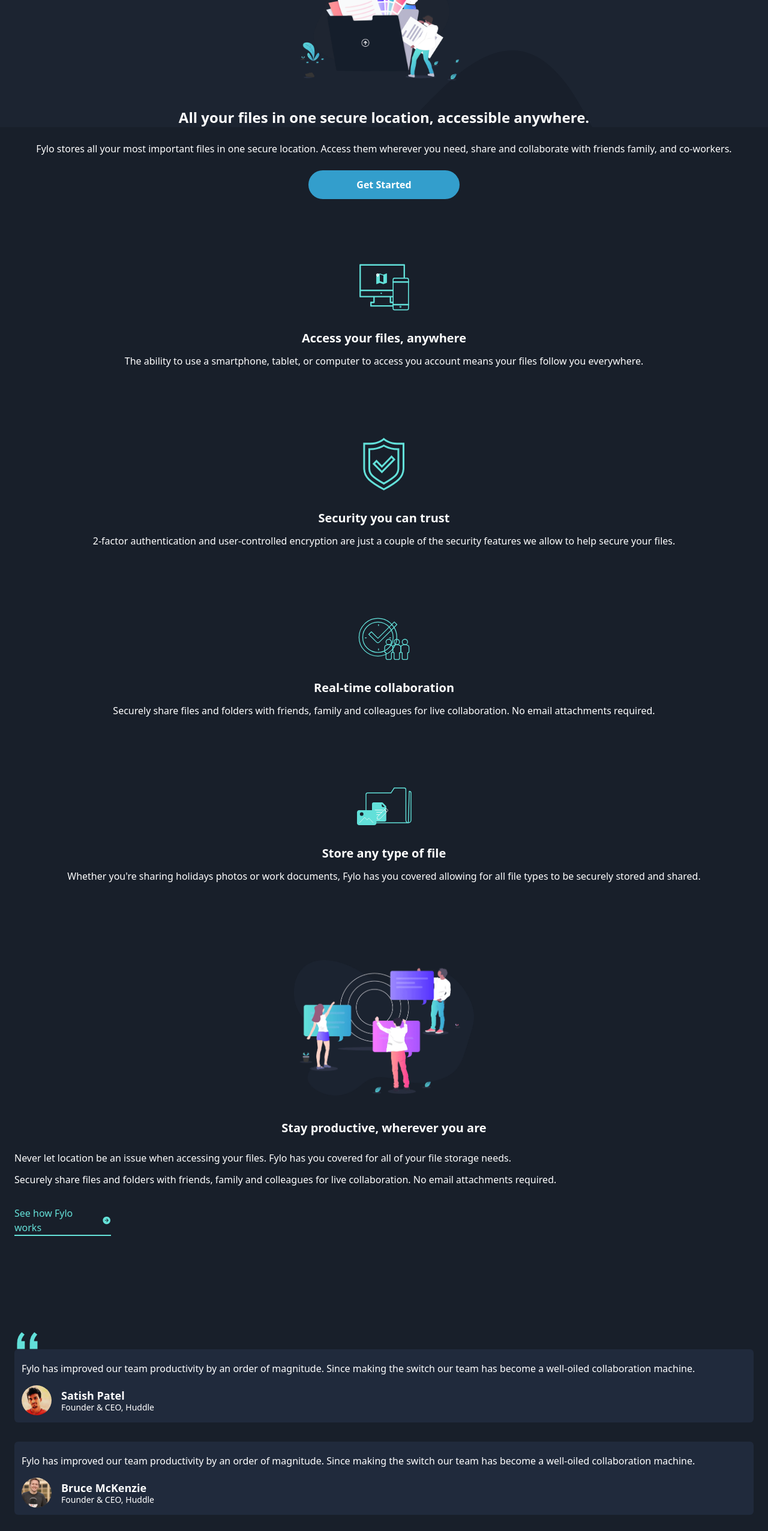
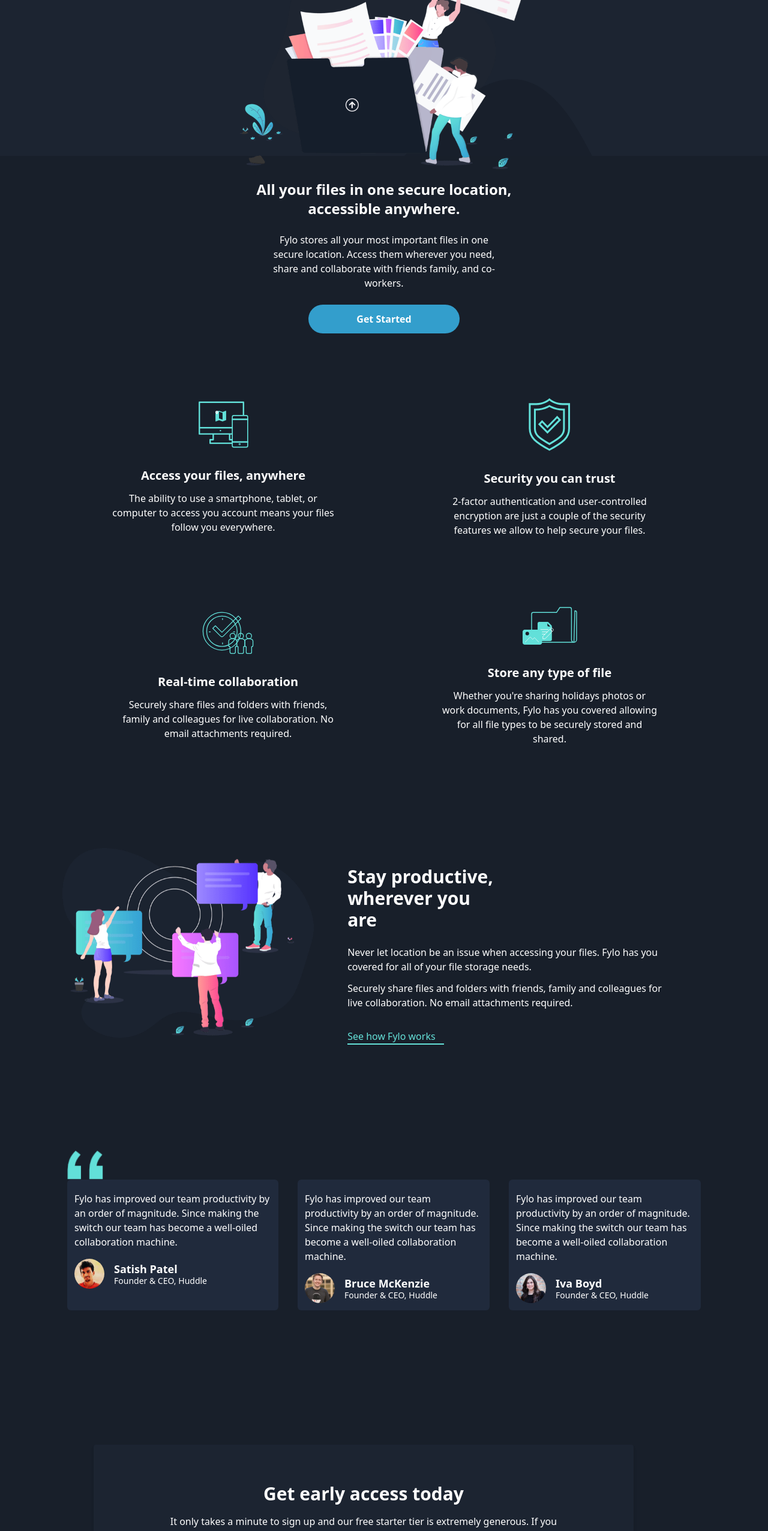
Before and after one commit to ellaboevans/Frontend-Mentor---Fylo-dark-theme-landing-page-solution, a React (Vite) app in the folder final-project/: page / in a window 1280 px wide. Shown: the part 234-2787 px from the top of the page at 60% size. Built offline with nearby package versions, Linux system fonts and the light colour scheme.

Commit message:
Fixing Medium Devices Responsiveness

```diff
--- a/final-project/src/components/Contact.jsx
+++ b/final-project/src/components/Contact.jsx
@@ -28,31 +28,33 @@ const Contact = () => {
   };
 
   return (
-    <section className=" flex flex-col items-center justify-center -mt-40 bg-email-bg text-neutral-white  rounded shadow-md absolute mx-4 right-0 top-auto">
+    <section className=" flex flex-col items-center justify-center -mt-40 bg-email-bg text-neutral-white  rounded shadow-md absolute mx-4 md:mx-0 right-0 md:right-56 md:w-[900px] md:px-28 md:py-10 top-auto">
       <div className="text-center p-2">
-        <h3 className="font-semibold text-xl my-4">Get early access today</h3>
+        <h3 className="font-semibold text-xl md:text-3xl my-4">
+          Get early access today
+        </h3>
         <p className="my-4">
           It only takes a minute to sign up and our free starter tier is
           extremely generous. If you have any questions, our support team would
           be happy to help you.
         </p>
       </div>
-      <div className=" mb-6">
+      <div className=" mb-6 md:w-[600px] ">
         <form
           onSubmit={handleSubmit}
           method="post"
-          className="flex items-center flex-col"
+          className="flex items-center justify-center space-x-8 flex-col md:flex-row"
         >
           <input
             type="text"
             placeholder="email@example.com"
-            className="p-3 px-6 rounded-full mt-4 mb-6 placeholder:text-sm focus:outline-none focus-visible:text-slate-800 font-semibold"
+            className="p-3 px-6 rounded-full mt-4 mb-6 md:mt-0 md:mb-0 flex-1 placeholder:text-sm focus:outline-none focus-visible:text-slate-800 font-semibold"
             value={email.trim()}
             onChange={(e) => setEmail(e.target.value)}
           />
           <button
             type="submit"
-            className="p-3 px-6 w-full rounded-full font-semibold bg-inside-cta-blue hover:bg-inside-cta-cyan focus:outline-none"
+            className="p-3 px-6 w-full md:w-52 rounded-full cursor-pointer font-semibold bg-inside-cta-blue hover:bg-inside-cta-cyan focus:outline-none duration-100 transition"
             disabled={!email}
           >
             Get Started For Free
@@ -60,7 +62,7 @@ const Contact = () => {
         </form>
         {alertMessage && (
           <div>
-            <p className="text-error-alert text-center pt-4">
+            <p className="text-error-alert text-center md:text-left pt-4 md:pl-4">
               Please enter a valid email address
             </p>
           </div>
--- a/final-project/src/components/Footer.jsx
+++ b/final-project/src/components/Footer.jsx
@@ -23,24 +23,28 @@ const Footer = () => {
     },
   ]);
   return (
-    <footer className="h-full bg-footer-bg py-4 px-8 ">
+    <footer className="h-full bg-footer-bg py-4 px-8 md:pl-36">
       <div className="mt-4 pt-52">
         <img src={logo} alt="" width={200} />
       </div>
       {/* Footer Details */}
-      <div className="py-10">
+      <div className="py-10  md:grid grid-cols-3 items-start">
+        <div className="md:-mt-4">
           {details.map((info) => (
             <div
               className="text-neutral-white flex items-start my-8 space-x-2"
               key={info.id}
             >
               <img src={info.img} alt="" />
+              <div>
                 <p className="-mt-1">{info.text}</p>
               </div>
+            </div>
           ))}
+        </div>
         {/* Site maps */}
-        <div className="mt-20">
-          <div className="text-neutral-white flex flex-col space-y-2 my-6">
+        <div className="mt-20 md:mt-3 md:ml-24 md:flex items-start justify-between">
+          <div className="text-neutral-white flex flex-col space-y-2 my-6 md:my-0 ">
             <a
               href="#"
               className="hover:font-semibold duration-100 transition-all"
@@ -66,7 +70,7 @@ const Footer = () => {
               Blog
             </a>
           </div>
-          <div className="text-neutral-white flex flex-col space-y-2">
+          <div className="text-neutral-white flex md: flex-col space-y-2">
             <a
               href="#"
               className="hover:font-semibold duration-100 transition-all"
--- a/final-project/src/components/HeroSection.jsx
+++ b/final-project/src/components/HeroSection.jsx
@@ -4,21 +4,21 @@ import ServiceCard from "./ServiceCard";
 
 const HeroSection = () => {
   return (
-    <section className=" bg-main-background utline mt-60 px-4 ">
+    <section className=" bg-main-background utline mt-60 px-4 md:px-24 ">
       <div className="px-2 ">
         <div className=" -mt-32 flex justify-center item-center">
           <img
             src={heroImage}
             alt="hero-illustration"
-            width={280}
-            className="mt-16 absolute top-24"
+            // width={280}
+            className="mt-16 w-[280px] md:w-[480px] absolute top-24"
           />
         </div>
-        <div className="-mt-8 mb-10 px-3 text-neutral-white flex flex-col items-center">
+        <div className="-mt-8 md:mt-10 mb-10 px-3 md:px-80  text-neutral-white flex flex-col items-center">
           <h3 className="text-2xl font-semibold mb-6 text-center">
             All your files in one secure location, accessible anywhere.
           </h3>
-          <p className="text-center text-[16px] mb-6">
+          <p className="text-center text-[16px] md:px-4 mb-6">
             Fylo stores all your most important files in one secure location.
             Access them wherever you need, share and collaborate with friends
             family, and co-workers.
@@ -33,25 +33,27 @@ const HeroSection = () => {
         {/* Service Cards */}
         <ServiceCard />
         {/* Productive Action */}
-        <div className="">
-          <div className="mt-20 flex justify-center item-center">
+        <div className="md:flex md:mt-28 items-center justify-center ">
+          <div className="mt-20 md:mt-0 flex justify-center item-center">
             <img
               src={productiveImage}
               alt="productive-illustration"
-              width={300}
+              className="w-[300px] w-[700px]"
             />
           </div>
+          <div className="md:px-14">
             <div className="text-neutral-white mt-10">
-            <h3 className="font-semibold text-center text-xl my-6">
+              <h3 className="font-semibold text-center md:pr-72 md:text-left text-xl md:text-3xl my-6">
                 Stay productive, wherever you are
               </h3>
               <p className="my-3">
-              Never let location be an issue when accessing your files. Fylo has
-              you covered for all of your file storage needs.
+                Never let location be an issue when accessing your files. Fylo
+                has you covered for all of your file storage needs.
               </p>
               <p>
                 Securely share files and folders with friends, family and
-              colleagues for live collaboration. No email attachments required.
+                colleagues for live collaboration. No email attachments
+                required.
               </p>
             </div>
             <a
@@ -63,6 +65,7 @@ const HeroSection = () => {
             </a>
           </div>
         </div>
+      </div>
     </section>
   );
 };
--- a/final-project/src/components/NavBar.jsx
+++ b/final-project/src/components/NavBar.jsx
@@ -2,7 +2,7 @@ import logo from "../assets/logo.svg";
 const NavBar = () => {
   return (
     <header>
-      <nav className="flex items-center px-4 py-10 ">
+      <nav className="flex items-center px-4 py-10 md:px-28 md:py-16">
         <div className="float-left flex-1">
           <img src={logo} alt="" width={100} />
         </div>
--- a/final-project/src/components/ServiceCard.jsx
+++ b/final-project/src/components/ServiceCard.jsx
@@ -1,4 +1,4 @@
-import React from 'react'
+import React from "react";
 import accessImage from "../assets/icon-access-anywhere.svg";
 import securityImage from "../assets/icon-security.svg";
 import collaborationImage from "../assets/icon-collaboration.svg";
@@ -33,10 +33,10 @@ const ServiceCard = () => {
   ]);
 
   return (
-    <div className="flex flex-col items-center justify-center">
+    <div className="flex flex-col md:grid grid-cols-2 md:space-x-4 items-center justify-center">
       {cards.map((card) => (
         <div
-          className=" flex flex-col items-center justify-center my-12 text-neutral-white"
+          className=" flex flex-col items-center justify-center my-12 md:px-20 text-neutral-white"
           key={card.id}
         >
           <div className="my-5">
@@ -48,6 +48,6 @@ const ServiceCard = () => {
       ))}
     </div>
   );
-}
+};
 
-export default ServiceCard
+export default ServiceCard;
--- a/final-project/src/components/Testimonial.jsx
+++ b/final-project/src/components/Testimonial.jsx
@@ -32,14 +32,14 @@ const Testimonial = () => {
     },
   ]);
   return (
-    <div className="pb-96 pt-40 bg-main-background  -mb-8 px-4">
-      <div className="-mb-8 px-3">
-        <img src={kuoote} alt="quote-icon" width={35} />
+    <div className=" pb-96 pt-40 md:pt-44 bg-main-background  -mb-8 px-4 md:px-28">
+      <div className="-mb-8 px-3 md:px-0">
+        <img src={kuoote} alt="quote-icon"  className="w-[35px] md:w-[60px]"/>
       </div>
-      <div>
+      <div className="md:grid grid-cols-3 space-x-8">
         {testimonials.map((testimonial) => (
           <div
-            className="bg-testimonial-bg py-3 mx-2 px-3 rounded-md my-8 text-neutral-white"
+            className="bg-testimonial-bg py-3 mx-2 md:mx-0 px-3 rounded-md my-8 text-neutral-white"
             key={testimonial.id}
           >
             <p className="mt-2">{testimonial.message}</p>
```
Lines whose indentation alone changed are shown as unchanged.
